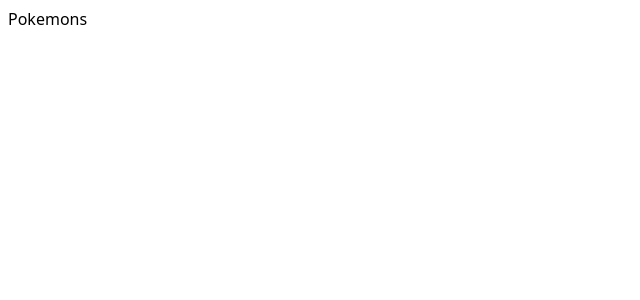
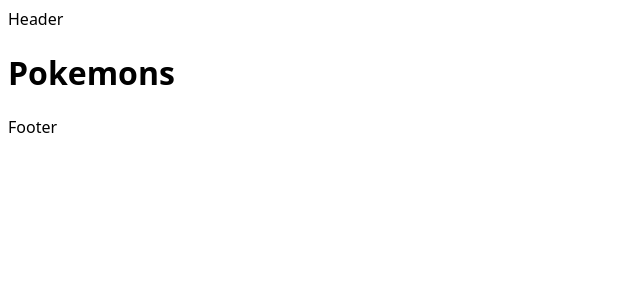
Before and after one commit to c2run/pokedex, a React (Create React App) app: page /pokemon in a window 1280 px wide. Shown: the top 300 px of the page, without its empty margins (0-640 px from the left). Built offline with nearby package versions, Linux system fonts and the light colour scheme.

Commit message:
se añade e importa header desde página principal

```diff
--- /dev/null
+++ b/src/components/Header.tsx
@@ -0,0 +1,9 @@
+import React, { Component } from 'react'
+
+export default class Header extends Component {
+  render() {
+    return (
+      <div>Header</div>
+    )
+  }
+}
--- a/src/pages/Pokemons.tsx
+++ b/src/pages/Pokemons.tsx
@@ -1,8 +1,17 @@
-import React from 'react'
-
+import Header from '../components/Header';
 const Pokemons = () => {
   return (
-    <div>Pokemons</div>
+   <>
+   <Header />
+
+   <main>
+        <h1>Pokemons</h1>
+   </main>
+
+   <footer>
+    Footer
+   </footer>
+   </>
   )
 }
 
```
